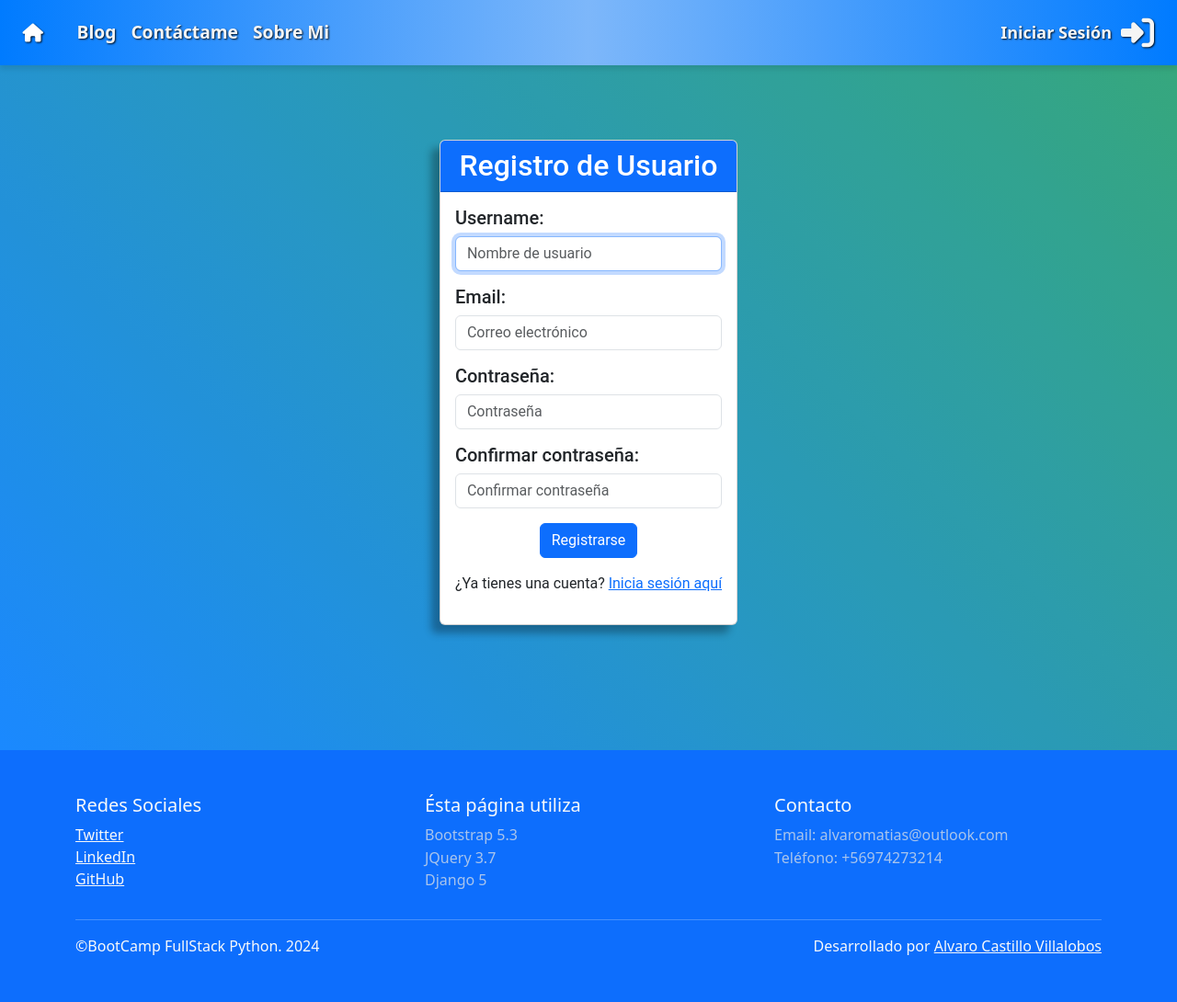
After one commit to AlvaroMCV/Portafolio, a Django app: page /authentication/signup/ in a window 1280 px wide. The commit adds this page. Shown: the whole page at 92% size. Run offline with Django 5.2, Linux system fonts and the light colour scheme.

Commit message:
Se crea sistema de registro e inicio de sesion, ademas se estilizan los formularios y se mejora estilos de navbar

```diff
--- /dev/null
+++ b/portafolio/authentication/forms.py
@@ -0,0 +1,33 @@
+from django import forms
+from django.contrib.auth.models import User
+from django.contrib.auth.forms import UserCreationForm
+
+class SigninForm(forms.Form):
+    username = forms.CharField(max_length=100, required=True, widget=forms.TextInput(attrs={'class': 'form-control', 'placeholder': 'Nombre de usuario'}))
+    password = forms.CharField(required=True, widget=forms.PasswordInput(attrs={'class': 'form-control', 'placeholder': 'Contraseña'}))
+
+
+class SignupForm(UserCreationForm):
+    username = forms.CharField(max_length=100, required=True, widget=forms.TextInput(attrs={'class': 'form-control', 'placeholder': 'Nombre de usuario'}))
+    email = forms.EmailField(max_length=254, help_text='Requerido. Ingrese una dirección de correo electrónico válida.', widget=forms.EmailInput(attrs={'class': 'form-control', 'placeholder': 'Correo electrónico'}))
+    password1 = forms.CharField(label='Contraseña', widget=forms.PasswordInput(attrs={'class': 'form-control', 'placeholder': 'Contraseña'}))
+    password2 = forms.CharField(label='Confirmar contraseña', widget=forms.PasswordInput(attrs={'class': 'form-control', 'placeholder': 'Confirmar contraseña'}))
+
+    class Meta:
+        model = User
+        fields = ['username', 'email', 'password1', 'password2']
+
+    def clean_email(self):
+        email = self.cleaned_data.get('email')
+        if User.objects.filter(email=email).exists():
+            raise forms.ValidationError('Este correo electrónico ya está registrado.')
+        return email
+
+    def clean_password2(self):
+        password1 = self.cleaned_data.get('password1')
+        password2 = self.cleaned_data.get('password2')
+
+        if password1 and password2 and password1 != password2:
+            raise forms.ValidationError('Las contraseñas no coinciden.')
+
+        return password2
--- /dev/null
+++ b/portafolio/authentication/templates/authentication/signup.html
@@ -0,0 +1,67 @@
+<!-- authentication/signup.html -->
+
+{% extends 'common/base.html' %}
+
+{% block main_content %}
+<div class="container main-container mt-3">
+    <div class="row justify-content-center">
+        <div class="col-md-12">
+            <div class="card auth-card">
+                <div class="card-header bg-primary text-white">
+                    <h2 class="card-title mb-0">Registro de Usuario</h2>
+                </div>
+                <div class="card-body text-start">
+                    <!-- Mostrar mensajes de éxito o error -->
+                    {% if messages %}
+                        <ul class="messages">
+                            {% for message in messages %}
+                                <li class="{% if message.tags %}{{ message.tags }}{% endif %}">{{ message }}</li>
+                            {% endfor %}
+                        </ul>
+                    {% endif %}
+
+                    <!-- Formulario de registro de usuario -->
+                    <form method="post">
+                        {% csrf_token %}
+                        <div class="form-group mb-3">
+                            <h5>{{ form.username.label_tag }}</h5>
+                            {{ form.username }}
+                            {% if form.username.errors %}
+                                <div class="error text-danger">{{ form.username.errors }}</div>
+                            {% endif %}
+                        </div>
+                        <div class="form-group mb-3">
+                            <h5>{{ form.email.label_tag }}</h5>
+                            {{ form.email }}
+                            {% if form.email.errors %}
+                                <div class="error text-danger">{{ form.email.errors }}</div>
+                            {% endif %}
+                        </div>
+                        <div class="form-group mb-3">
+                            <h5>{{ form.password1.label_tag }}</h5>
+                            {{ form.password1 }}
+                            {% if form.password1.errors %}
+                                <div class="error text-danger">{{ form.password1.errors }}</div>
+                            {% endif %}
+                        </div>
+                        <div class="form-group mb-3">
+                            <h5>{{ form.password2.label_tag }}</h5>
+                            {{ form.password2 }}
+                            {% if form.password2.errors %}
+                                <div class="error text-danger">{{ form.password2.errors }}</div>
+                            {% endif %}
+                        </div>
+                        <div class="container text-center">
+                            <button type="submit" class="btn btn-primary">Registrarse</button>
+                        </div>
+
+                    </form>
+
+                    <!-- Enlace a la página de inicio de sesión, si es necesario -->
+                    <p class="mt-3">¿Ya tienes una cuenta? <a href="{% url 'signin' %}">Inicia sesión aquí</a></p>
+                </div>
+            </div>
+        </div>
+    </div>
+</div>
+{% endblock %}
--- a/portafolio/authentication/urls.py
+++ b/portafolio/authentication/urls.py
@@ -2,5 +2,7 @@ from django.urls import path
 from . import views
 
 urlpatterns = [
-
+    path('signin/', views.signin, name='signin'),
+    path('signup/', views.signup, name='signup'),
+    path('signout/', views.signout, name='signout'),
 ]
--- a/portafolio/authentication/views.py
+++ b/portafolio/authentication/views.py
@@ -1,3 +1,43 @@
-from django.shortcuts import render
+from django.contrib import messages
+from django.shortcuts import render, redirect
+from django.contrib.auth import authenticate, login, logout
+from django.contrib.auth.decorators import login_required
+from .forms import SigninForm, SignupForm
 
 # Create your views here.
+def signin(request):
+    if request.method == 'POST':
+        form = SigninForm(request.POST)
+        if form.is_valid():
+            username = form.cleaned_data['username']
+            password = form.cleaned_data['password']
+            user = authenticate(request, username=username, password=password)
+            if user is not None:
+                login(request, user)
+                messages.success(request, 'Inicio de sesión exitoso')
+                return redirect('home')  # Cambia 'home' por el nombre de tu vista de inicio
+            else:
+                messages.error(request, 'Nombre de usuario o contraseña incorrectos')
+    else:
+        form = SigninForm()
+
+    return render(request, 'authentication/signin.html', {'form': form})
+
+
+def signup(request):
+    if request.method == 'POST':
+        form = SignupForm(request.POST)
+        if form.is_valid():
+            user = form.save()
+            login(request, user)
+            messages.success(request, 'Registro exitoso. ¡Bienvenido!')
+            return redirect('home')  # Cambia 'home' por el nombre de tu vista de inicio
+    else:
+        form = SignupForm()
+
+    return render(request, 'authentication/signup.html', {'form': form})
+
+@login_required
+def signout(request):
+    logout(request)
+    return redirect('home')  # Redirige a la página principal o cualquier otra vista después de cerrar sesión
--- a/portafolio/portafolio/settings.py
+++ b/portafolio/portafolio/settings.py
@@ -101,6 +101,8 @@ AUTH_PASSWORD_VALIDATORS = [
     },
 ]
 
+LOGIN_REDIRECT_URL = 'home'
+
 
 # Internationalization
 # https://docs.djangoproject.com/en/5.0/topics/i18n/
--- /dev/null
+++ b/portafolio/static/css/authentication_styles.css
@@ -0,0 +1,3 @@
+.auth-card {
+    box-shadow: -9px 9px 9px rgba(0, 0, 0, 0.3);
+}
--- a/portafolio/static/css/styles.css
+++ b/portafolio/static/css/styles.css
@@ -1,55 +1,86 @@
 /* Navbar estilo contrastante */
-.navbar{
-    background-color: #007bff; /* Color primary de Bootstrap */
-    box-shadow: 0 4px 6px rgba(0,0,0,0.1); /* Sombra sutil */
+.navbar {
+
+    background: linear-gradient(to right, #007bff, #7db7fa, #007bff);
+    box-shadow: 0 4px 6px rgba(0, 0, 0, 0.1);
+    /* Sombra sutil */
 }
 
 .navbar-custom .navbar-brand,
 .navbar-custom .navbar-nav .nav-link {
-    color: #fff; /* Texto blanco */
+    color: #fff;
+    /* Texto blanco */
 }
 
-.nav-item{
+.nav-item {
     font-size: larger;
 }
-.nav-item a{
+
+.nav-item a {
     color: whitesmoke;
     font-weight: bold;
+}
+
+.navbar-nav .nav-link,
+.navbar-text {
+    text-shadow: 1px 1px 2px rgba(0, 0, 0, 0.9);
 }
 
 
 /* Footer estilo contrastante */
 .footer {
-    background-color: #343a40; /* Color dark de Bootstrap */
-    color: #fff; /* Texto blanco */
+    background-color: #343a40;
+    /* Color dark de Bootstrap */
+    color: #fff;
+    /* Texto blanco */
     padding: 40px 0;
 }
 
 .footer-custom a {
-    color: #fff; /* Enlaces en texto blanco */
+    color: #fff;
+    /* Enlaces en texto blanco */
 }
 
-.login-out-text{
+.login-out-text {
     color: whitesmoke;
+    font-size: large;
     font-weight: bold;
     display: flex;
     align-items: center;
+    text-shadow: 1px 1px 2px rgba(0, 0, 0, 0.9);
 }
 
-.navbar-btn:hover{
+.navbar-btn:hover {
     background-color: aquamarine;
     border-radius: 5px;
 }
 
-.navbar-btn a:hover{
+.navbar-btn a:hover {
     color: black;
 
 }
 
-.navbar-brand{
+.navbar-brand {
     padding: 1%;
 }
 
-.navbar-brand:hover i{
+.navbar-brand:hover i {
     color: black;
 }
+
+.navbar-btn:hover span, .navbar-btn:hover i{
+    color: black;
+}
+
+.navbar i {
+    text-shadow: 1px 1px 2px rgba(0, 0, 0, 0.9);
+}
+
+.user-name-text{
+    font-size: larger;
+    color:orange;
+}
+
+footer p {
+    margin-bottom: 0.2%; /* Ajusta este valor según sea necesario */
+}
--- a/portafolio/templates/common/base.html
+++ b/portafolio/templates/common/base.html
@@ -11,6 +11,7 @@
     <link rel="stylesheet" href="https://cdnjs.cloudflare.com/ajax/libs/font-awesome/6.5.2/css/all.min.css">
 
     <link rel="stylesheet" href="{% static 'css/styles.css' %}">
+    <link rel="stylesheet" href="{% static 'css/authentication_styles.css' %}">
     <link rel="stylesheet" href="{% static 'css/home_styles.css' %}">
 </head>
 <body>
--- a/portafolio/templates/common/footer.html
+++ b/portafolio/templates/common/footer.html
@@ -2,7 +2,7 @@
 <footer class="bg-primary text-light py-5" data-bs-theme="dark">
     <div class="container">
         <div class="row">
-            <div class="col-md-6">
+            <div class="col-md-4">
                 <h5>Redes Sociales</h5>
                 <ul class="list-unstyled">
                     <li><a href="#" class="text-light">Twitter</a></li>
@@ -10,7 +10,13 @@
                     <li><a href="#" class="text-light">GitHub</a></li>
                 </ul>
             </div>
-            <div class="col-md-6">
+            <div class="col-md-4">
+                <h5>Ésta página utiliza</h5>
+                <p class="text-muted">Bootstrap 5.3</p>
+                <p class="text-muted">JQuery 3.7</p>
+                <p class="text-muted">Django 5</p>
+            </div>
+            <div class="col-md-4">
                 <h5>Contacto</h5>
                 <p class="text-muted">Email: alvaromatias@outlook.com</p>
                 <p class="text-muted">Teléfono: +56974273214</p>
--- a/portafolio/templates/common/navbar.html
+++ b/portafolio/templates/common/navbar.html
@@ -1,3 +1,4 @@
+
 <nav class="navbar navbar-expand-lg bg-primary fixed-top" data-bs-theme="dark">
     <div class="container-fluid">
         <a class="navbar-brand navbar-btn" href="{% url 'home' %}"><i class="fas fa-home"></i></a>
@@ -17,16 +18,20 @@
                     <a class="nav-link" href="#">Sobre Mi</a>
                 </li>
             </ul>
+            {% if user.is_authenticated %}
+                <!-- Mostrar nombre de usuario autenticado -->
+                <span class="navbar-text me-3 user-name-text">Hola, {{ user.username }}!</span>
+            {% endif %}
             <button class="navbar-btn btn btn-seconday">
                 {% if user.is_authenticated %}
                 <!-- Mostrar botón de Cerrar Sesión si el usuario está autenticado -->
-                <a class="nav-link login-out-text" href="#">
+                <a class="nav-link login-out-text" href="{% url 'signout' %}">
                     <span style="margin-right: 10px;">Cerrar Sesión</span>
                     <i class="fas fa-sign-out-alt fa-2x"></i>
                 </a>
                 {% else %}
                 <!-- Mostrar enlace de Iniciar Sesión si el usuario no está autenticado -->
-                <a class="nav-link login-out-text" href="#">
+                <a class="nav-link login-out-text"  href="{% url 'signin' %}">
                     <span style="margin-right: 10px;">Iniciar Sesión</span>
                     <i class="fas fa-sign-in-alt fa-2x"></i>
                 </a>
```
Also changed, not shown: portafolio/authentication/templates/authentication/signin.html (added, +52 -0 lines).
